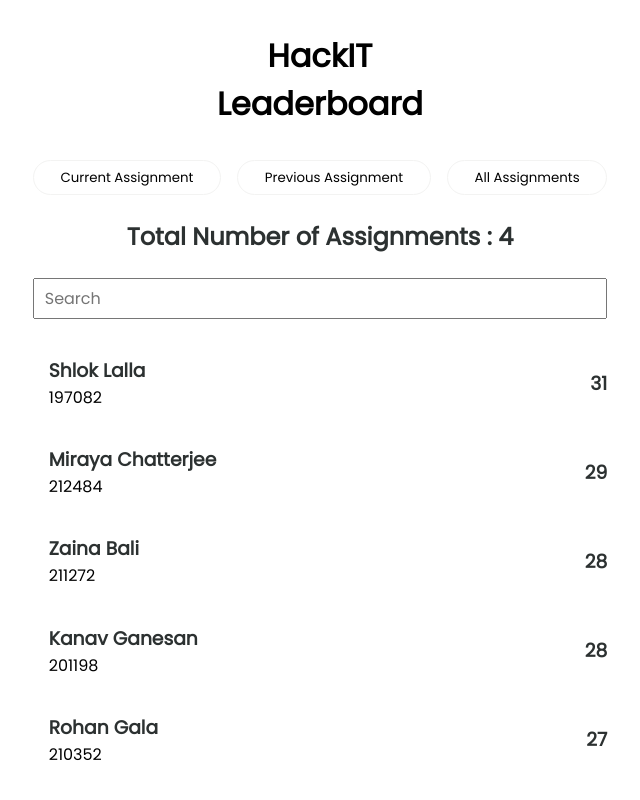
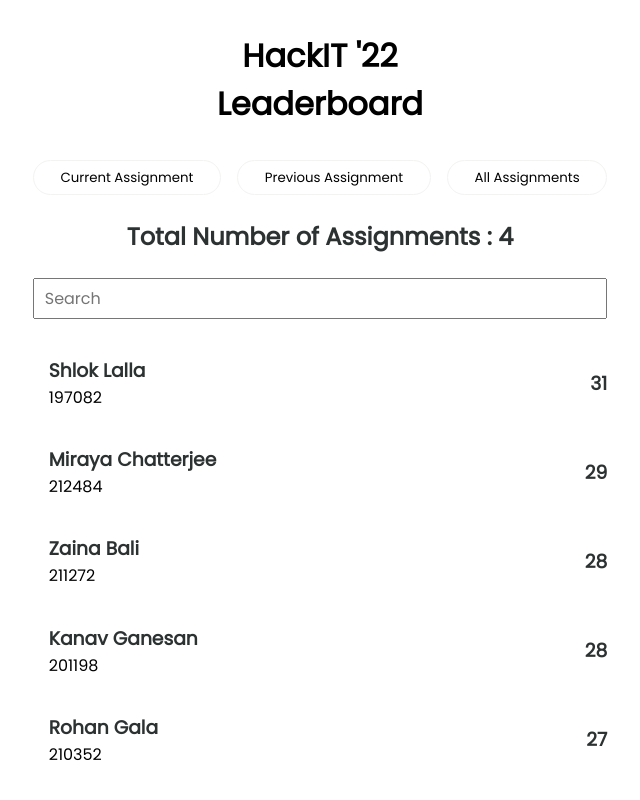
Before and after one commit to ba-13/HackIT_22, a React (Create React App) app: page / in a window 1280 px wide. Shown: the top 800 px of the page, without its empty margins (320-960 px from the left). Built offline with nearby package versions, Linux system fonts and the light colour scheme.

Commit message:
Deployment Ready

```diff
--- a/package.json
+++ b/package.json
@@ -1,5 +1,5 @@
 {
-  "homepage": "https://ba-13.github.io/HackIt_Leaderboard",
+  "homepage": "https://ba-13.github.io/HackIT_Leaderboard",
   "name": "leaderboard",
   "version": "0.1.0",
   "private": true,
@@ -14,6 +14,7 @@
   },
   "scripts": {
     "predeploy": "npm run build",
+    "deploy": "gh-pages -d build",
     "start": "react-scripts start",
     "build": "react-scripts build",
     "test": "react-scripts test",
--- a/src/components/Board.js
+++ b/src/components/Board.js
@@ -30,7 +30,7 @@ export default class Board extends React.Component {
     // console.log(filteredProfilesData.length);
     return (
       <div className="board">
-        <h1 className="title">HackIT</h1>
+        <h1 className="title">HackIT '22</h1>
         <h1 className="leaderboard">Leaderboard</h1>
         <div className="duration">
           <button onClick={this.handleClick} data-id="0">
```
Also changed, not shown: 1 other file (tests, documents, lock files or other folders).
